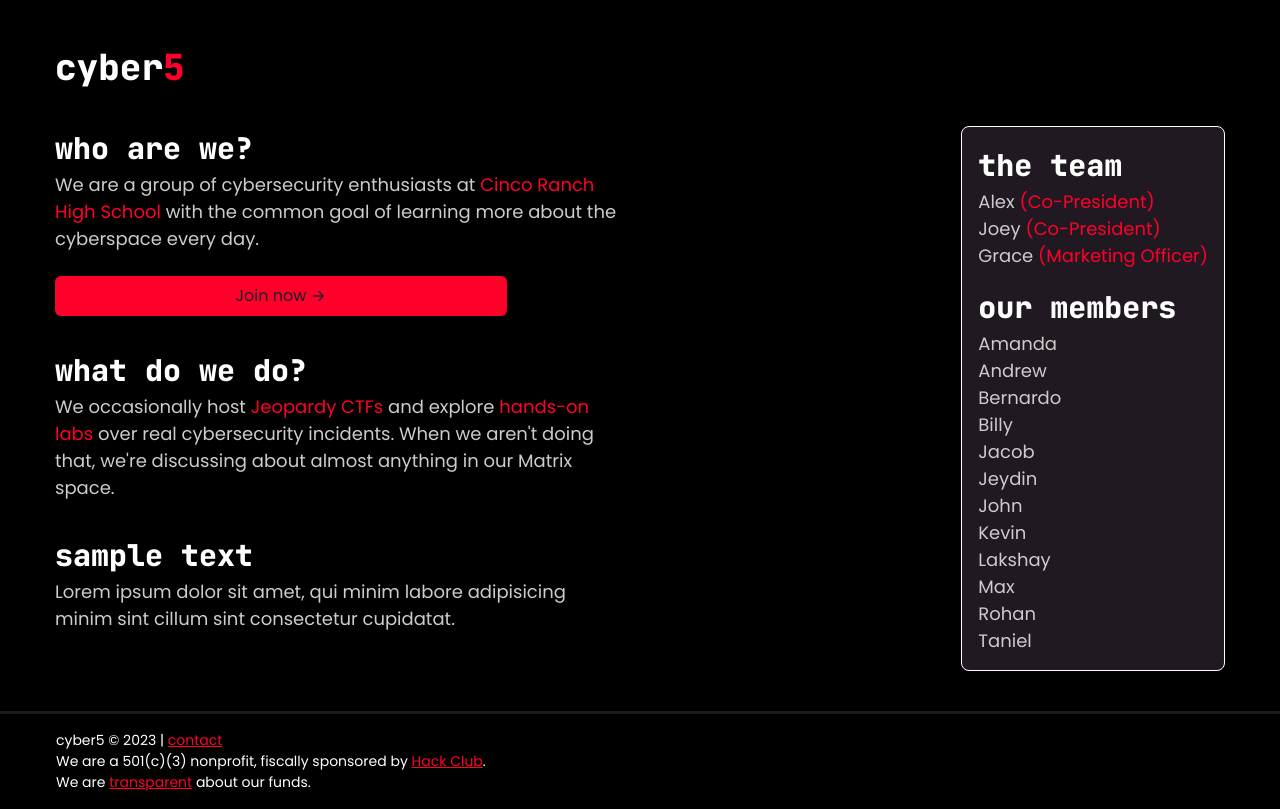
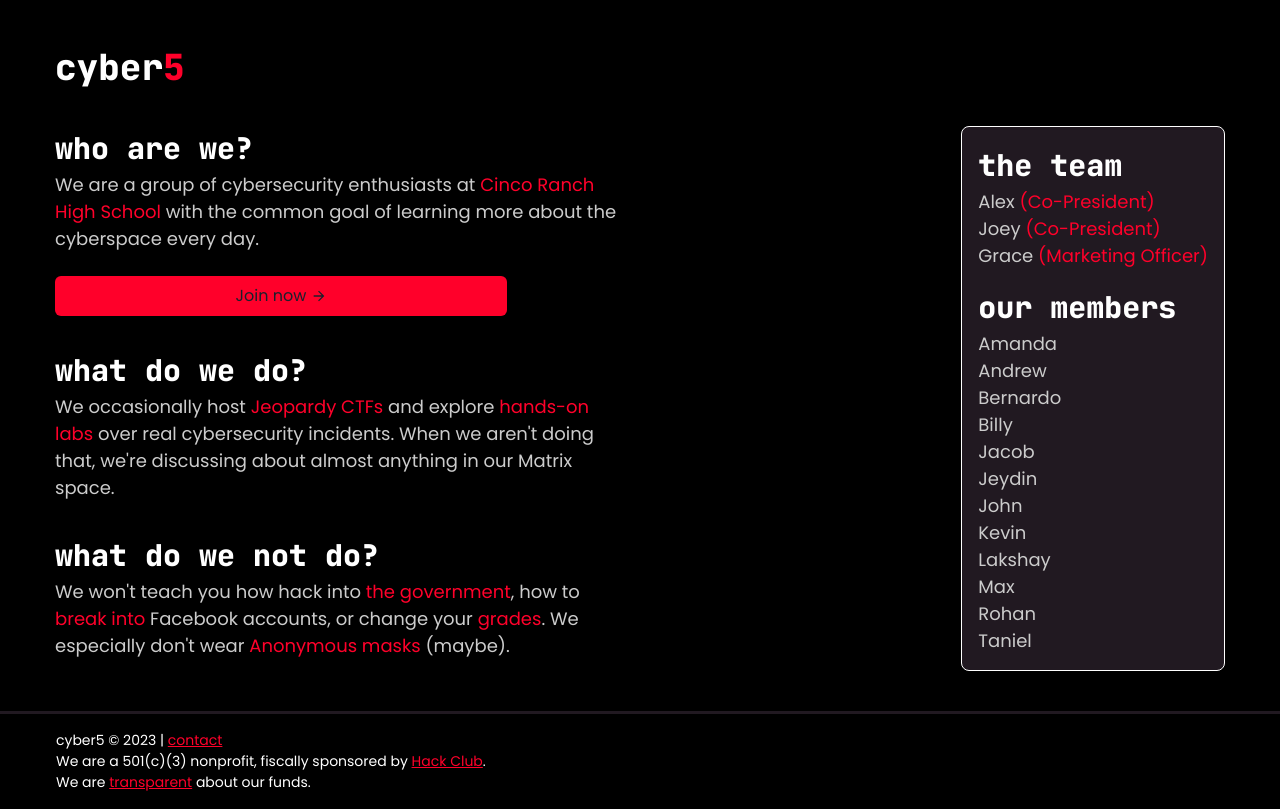
Before and after one commit to cyber5-crhs/website, a Next.js app: page / in a window 1280 px wide. Built offline with nearby package versions, Linux system fonts and the light colour scheme; some icons are missing.

Commit message:
add what we don't do on index page

```diff
--- a/pages/index.tsx
+++ b/pages/index.tsx
@@ -99,7 +99,7 @@ export default function Home() {
                 fontSize='3xl'
                 className={jbmono.className}
               >
-                sample text
+                what do we not do?
               </Text>
 
               <Text
@@ -107,8 +107,9 @@ export default function Home() {
                 className={styles.desktopMaxW}
                 color='var(--color-text)'
               >
-                Lorem ipsum dolor sit amet, qui minim labore adipisicing minim
-                sint cillum sint consectetur cupidatat.
+                We won&apos;t teach you how hack into <Red>the government</Red>, how to
+                <Red> break into</Red> Facebook accounts, or change your <Red>grades</Red>. We
+                especially don&apos;t wear <Red>Anonymous masks</Red> (maybe).
               </Text>
             </div>
           </Flex>
```
